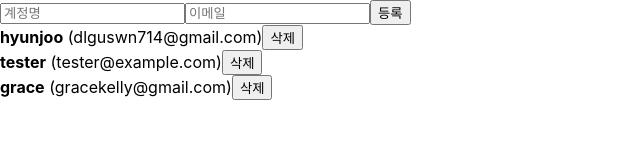
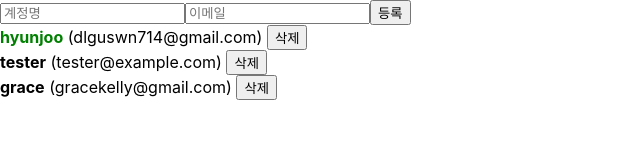
Before and after one commit to Hyun-Joo/begin-react, a React (Create React App) app: page / in a window 1280 px wide. Shown: the top 160 px of the page, without its empty margins (0-640 px from the left). Built offline with nearby package versions, Linux system fonts and the light colour scheme.

Commit message:
User 배열 항목 toggle event

```diff
--- a/src/App.js
+++ b/src/App.js
@@ -8,6 +8,7 @@ function App() {
         email: ''
     });
     const { username, email } = inputs;
+
     const onChange = e => {
         const { name, value } = e.target;
         setInputs({
@@ -15,21 +16,25 @@ function App() {
             [name]: value
         });
     };
+
     const [users, setUsers] = useState([
         {
             id: 1,
             username: 'hyunjoo',
-            email: 'dlguswn714@gmail.com'
+            email: 'dlguswn714@gmail.com',
+            active: true
         },
         {
             id: 2,
             username: 'tester',
-            email: 'tester@example.com'
+            email: 'tester@example.com',
+            active: false
         },
         {
             id: 3,
             username: 'grace',
-            email: 'gracekelly@gmail.com'
+            email: 'gracekelly@gmail.com',
+            active: false
         }
     ]);
 
@@ -50,8 +55,17 @@ function App() {
         //console.log(nextId.current); // 4
         nextId.current += 1;
     };
+
     const onRemove = id => {
         setUsers(users.filter(user => user.id !== id));
+    };
+
+    const onToggle = id => {
+        setUsers(users.map(
+            user => user.id === id
+                ? { ...user, active: !user.active }
+                : user
+        ));
     };
 
     return (
@@ -61,7 +75,7 @@ function App() {
                         onChange={onChange}
                         onCreate={onCreate}
             />
-            <UserList users={users} onRemove={onRemove} />
+            <UserList users={users} onRemove={onRemove} onToggle={onToggle} />
         </>
     );
 }
--- a/src/UserList.js
+++ b/src/UserList.js
@@ -1,17 +1,27 @@
 import React from 'react';
 
-function User({ user, onRemove }){
-    const { username, email, id } = user;
+function User({ user, onRemove, onToggle }){
+    const { username, email, id, active } = user;
     return (
         <div>
-            <b>{username}</b> <span>({email})</span>
+            <b style={{
+                color: active ? 'green' : 'black',
+                cursor: 'pointer'
+                }}
+               onClick={() => onToggle(id)}
+            >
+                {username}
+            </b>
+            &nbsp;
+            <span>({email})</span>
+            &nbsp;
             {/*onRemove(id)로 하면 컴포넌트가 렌더링될 시 onRemove 호출, 함수를 호출하는 함수를 넣어줘야 함*/}
             <button onClick={() => onRemove(id)}>삭제</button>
         </div>
     )
 }
 
-function UserList({ users, onRemove }){
+function UserList({ users, onRemove, onToggle }){
     return (
         <div>
             {
@@ -20,6 +30,7 @@ function UserList({ users, onRemove }){
                             user={user}
                             key={user.id}
                             onRemove={onRemove}
+                            onToggle={onToggle}
                         />
                     )
                 )
```
